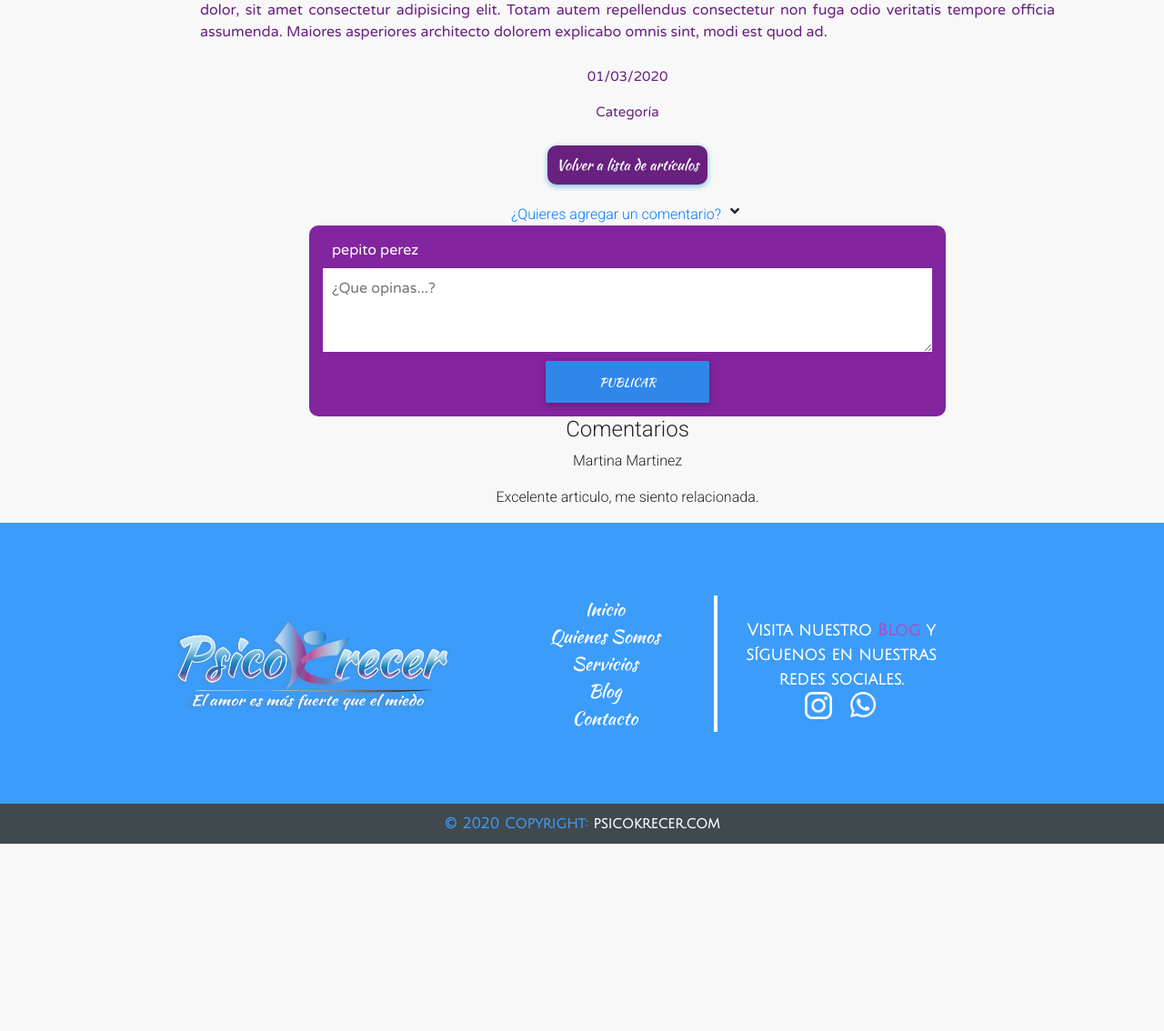
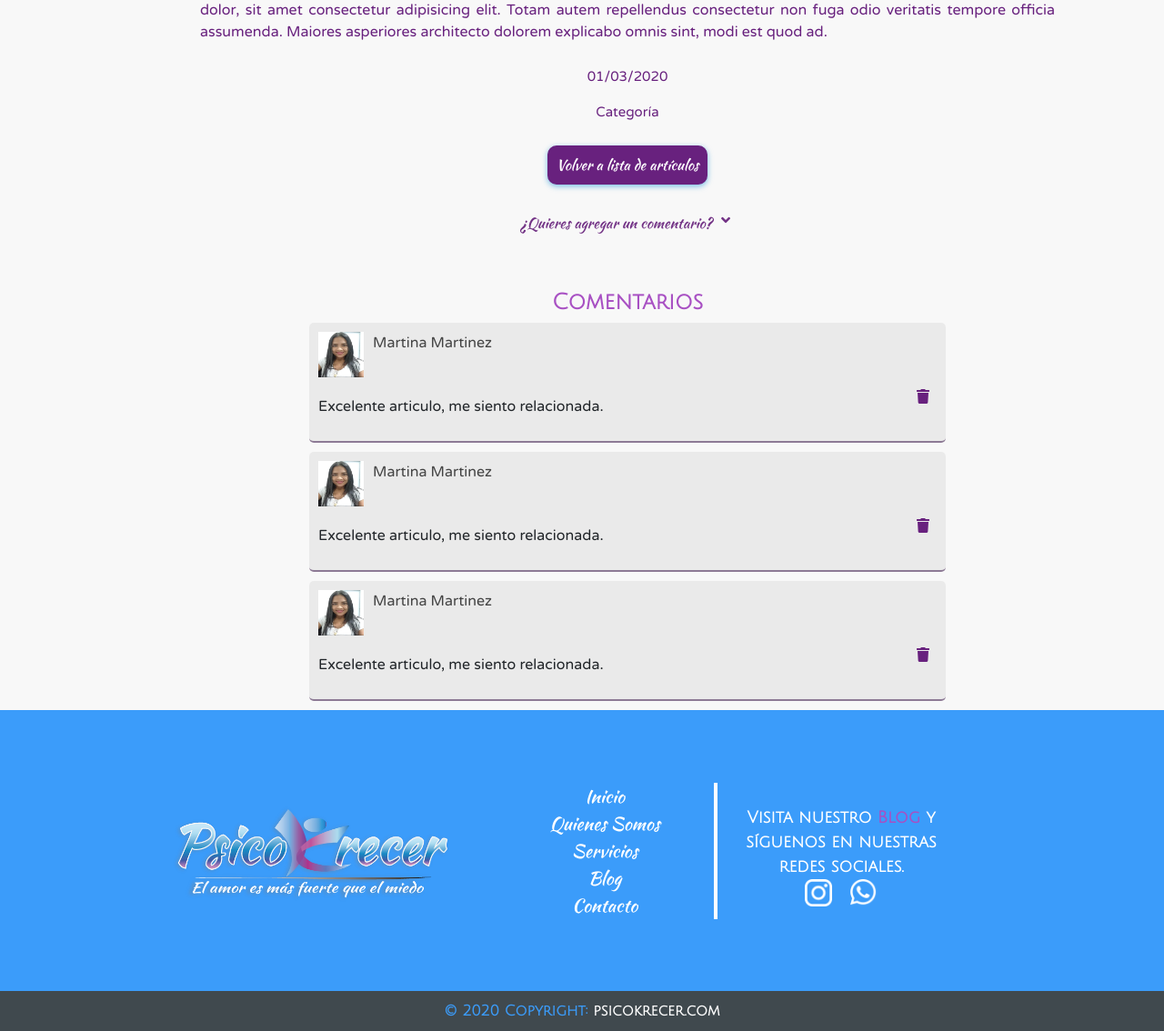
Before and after one commit to HelixInCode/Psicokrecer, a PHP site: page /articulo-3im-3p.html in a window 1280 px wide. Shown: the part 1808-2942 px from the top of the page at 91% size. Before the commit the page ends 2736 px from the top, so only its background shows below. Run offline with PHP 8.4, Linux system fonts and the light colour scheme; some libraries are stand-ins or nearby versions.

Commit message:
comentarios agregados

```diff
--- a/articulo-3im-3p.html
+++ b/articulo-3im-3p.html
@@ -168,22 +168,58 @@
 
         <div id="comentarios">
           <div class="contenedor-general">
-            <div class="enlace">
+            <div class="enlace" id="nuevo-comment">
               <a href="#">¿Quieres agregar un comentario?</a>
-              <i class="fas fa-angle-down"></i>
+              <i class="fas fa-angle-down" style="transition: 1s;"></i>
             </div>
+            <div class="contenedor-nuevo-comentario oculto animated fadeInDown faster">
               <form class="nuevo-comentario" action="">
+                <div class="dato">
+                  <img src="./dist/img/adriana.png" alt="">
                   <label>pepito perez</label>
-              <textarea type="text" placeholder="¿Que opinas...?" required rows="3"></textarea>
+                </div>
+
+                <textarea type="text" placeholder="¿Que opinas...?" rows="2" required></textarea>
                 <button class="btn">Publicar</button>
               </form>
+            </div>
+
 
           </div>
           <h4>Comentarios</h4>
           <div class="lista-comentarios">
             <div class="item">
+              <div class="dato">
+                <img src="./dist/img/gaby.jpeg" alt="">
                 <p>Martina Martinez</p>
+              </div>
+              <div class="escrito">
                 <p>Excelente articulo, me siento relacionada.</p>
+                <a href=""><i class="fas fa-trash"></i></a>
+              </div>
+
+            </div>
+            <div class="item">
+              <div class="dato">
+                <img src="./dist/img/gaby.jpeg" alt="">
+                <p>Martina Martinez</p>
+              </div>
+              <div class="escrito">
+                <p>Excelente articulo, me siento relacionada.</p>
+                <a href=""><i class="fas fa-trash"></i></a>
+              </div>
+
+            </div>
+            <div class="item">
+              <div class="dato">
+                <img src="./dist/img/gaby.jpeg" alt="">
+                <p>Martina Martinez</p>
+              </div>
+              <div class="escrito">
+                <p>Excelente articulo, me siento relacionada.</p>
+                <a href=""><i class="fas fa-trash"></i></a>
+              </div>
+
             </div>
 
           </div>
@@ -246,5 +282,6 @@
   <script type="text/javascript" src="src/js/tipeo.js"></script>
   <script type="text/javascript" src="src/js/hamburger.js"></script>
   <script type="text/javascript" src="src/js/mostrar-login.js"></script>
+  <script type="text/javascript" src="src/js/showHideNewComment.js"></script>
 </body>
 </html>
--- a/dist/css/blog.css
+++ b/dist/css/blog.css
@@ -383,8 +383,14 @@
     grid-template-columns: auto 20px;
     justify-content: center;
     gap: 5px;
+    padding: 10px;
+    color: rgba(91, 16, 114, 0.8549);
 }
-#comentarios > .contenedor-general >.nuevo-comentario{
+#comentarios > .contenedor-general > .enlace > a{
+    font-family: 'Kaushan Script', cursive ;
+    color: rgba(91, 16, 114, 0.8549);
+}
+#comentarios > .contenedor-general > .contenedor-nuevo-comentario >.nuevo-comentario{
     display: grid;
     grid-template-columns: minmax(270px, 800px);
     justify-content: center;
@@ -393,19 +399,30 @@
     margin-left: 100px;
     padding: 15px;
     background-color: #82259e;
-    border-radius: 10px;
+    border-radius: 3px;
     color: white;
     font-family: 'Varela Round', sans-serif ;
 }
-#comentarios > .contenedor-general >.nuevo-comentario > label{
+#comentarios > .contenedor-general > .contenedor-nuevo-comentario>.nuevo-comentario > .dato{
+    display: grid;
+    grid-template-columns: 50px auto;
+    padding: 10px;
+    align-content: center;
+}
+#comentarios > .contenedor-general > .contenedor-nuevo-comentario>.nuevo-comentario > .dato > img{
+    width: 100%;
+    height: 50px;
+}
+#comentarios > .contenedor-general > .contenedor-nuevo-comentario>.nuevo-comentario > .dato > label{
     text-align: justify;
     padding-left: 10px;
 }
-#comentarios > .contenedor-general >.nuevo-comentario > textarea{
-    border: 10px;
+#comentarios > .contenedor-general > .contenedor-nuevo-comentario>.nuevo-comentario > textarea{
+    border-radius: 10px;
     padding: 10px;
+    height: 100px;
 }
-#comentarios > .contenedor-general >.nuevo-comentario > button{
+#comentarios > .contenedor-general > .contenedor-nuevo-comentario>.nuevo-comentario > button{
     width: 180px;
     margin: auto;
     margin-top: 10px;
@@ -413,3 +430,76 @@
     color:white;
     font-family: 'Kaushan Script', cursive;
 }
+#comentarios > .contenedor-general > .contenedor-nuevo-comentario>.nuevo-comentario > button:hover{
+    background-color: rgb(25, 92, 168);
+    -webkit-transition: 1s;
+    transition: 1s;
+}
+#comentarios > h4{
+    margin-top: 50px;
+    font-family: 'Julius Sans One', sans-serif;
+    font-weight: 700;
+    color:  #a850c3;
+    margin-left: auto;
+    margin-right: auto;
+}
+#comentarios > .lista-comentarios{
+    display: grid;
+    grid-template-columns: minmax(270px, 700px);
+    justify-content: center;
+}
+#comentarios >.lista-comentarios > .item{
+    border-bottom: 2px solid rgba(89, 60, 102, .644);
+    background-color: rgba(188, 188, 189, 0.23137);
+    margin-bottom: 10px;
+    border-radius: 5px;
+}
+#comentarios >.lista-comentarios > .item > .dato{
+    display: grid;
+    grid-template-columns: 50px auto;
+    padding: 10px;
+    align-content: center;
+    gap: 10px;
+}
+#comentarios >.lista-comentarios > .item > .dato > img{
+    width: 100%;
+    height: 50px;
+}
+#comentarios >.lista-comentarios > .item > .dato > p{
+    font-family: 'Varela Round', sans-serif ;
+    text-align: justify;
+    color: #444444;
+}
+#comentarios >.lista-comentarios > .item > .escrito{
+    display: grid;
+    grid-template-columns: minmax(270px, 650px) 50px;
+    justify-content: center;
+    align-content: center;
+}
+#comentarios >.lista-comentarios > .item > .escrito > p{
+    text-align: justify;
+    padding: 10px;
+    font-family: 'Varela Round', sans-serif ;
+}
+#comentarios >.lista-comentarios > .item > .escrito > a > i {
+    color: #68217e;
+    -webkit-transition: 1s;
+    transition: 1s;
+}
+#comentarios >.lista-comentarios > .item > .escrito > a > i:hover{
+    -webkit-transform: scale(1.2);
+            transform: scale(1.2);
+    -webkit-transition: 1s;
+    transition: 1s;
+}
+.oculto{
+    display: none;
+    -webkit-transition: 1s;
+    transition: 1s;
+}
+.voltear{
+    -webkit-transform: rotate(180deg);
+            transform: rotate(180deg);
+    -webkit-transition: 1s;
+    transition: 1s;
+}
--- /dev/null
+++ b/src/js/showHideNewComment.js
@@ -0,0 +1,9 @@
+const accionNuevoComentario = document.querySelector('#nuevo-comment');
+const iconoFlecha = document.querySelector('#nuevo-comment > i');
+const nuevoComentario = document.querySelector('.contenedor-nuevo-comentario');
+
+accionNuevoComentario.addEventListener('click', (e) =>{
+    e.preventDefault();
+    nuevoComentario.classList.toggle('oculto');
+    iconoFlecha.classList.toggle('voltear');
+})
```
Also changed, not shown: src/css/blog.css (+89 -6 lines). Lines whose indentation alone changed are shown as unchanged.
